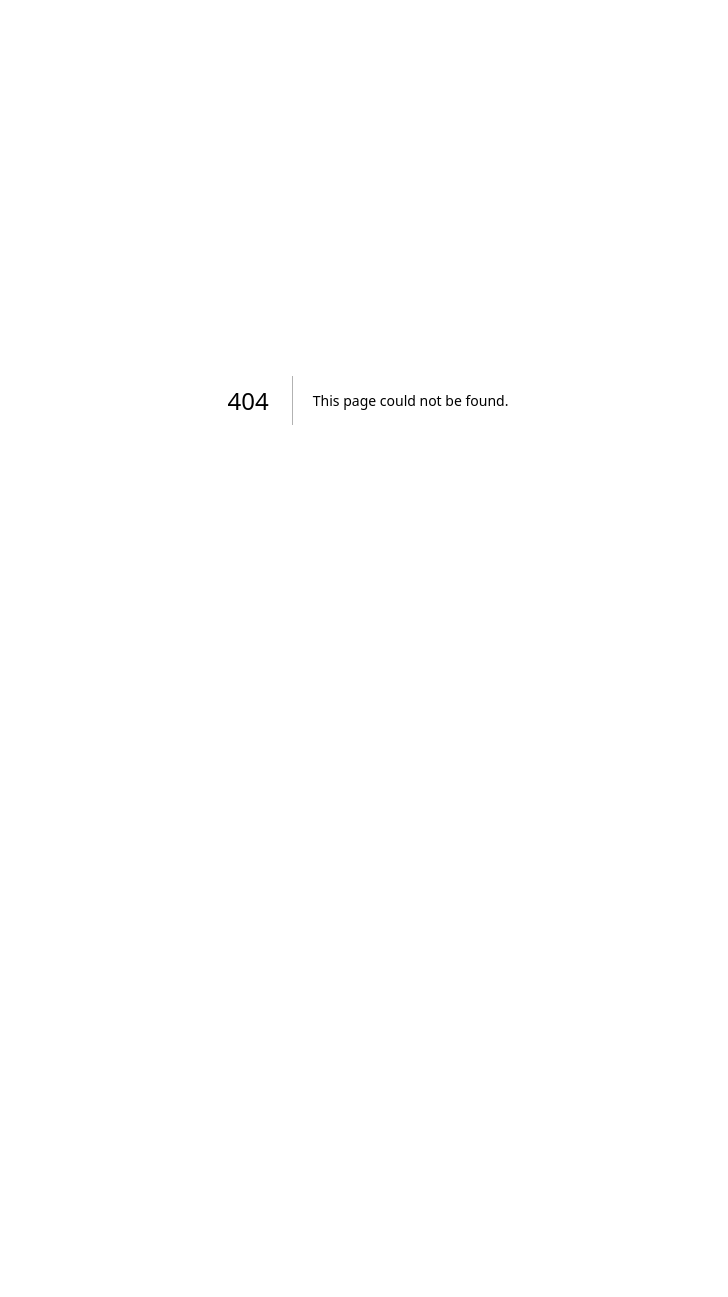
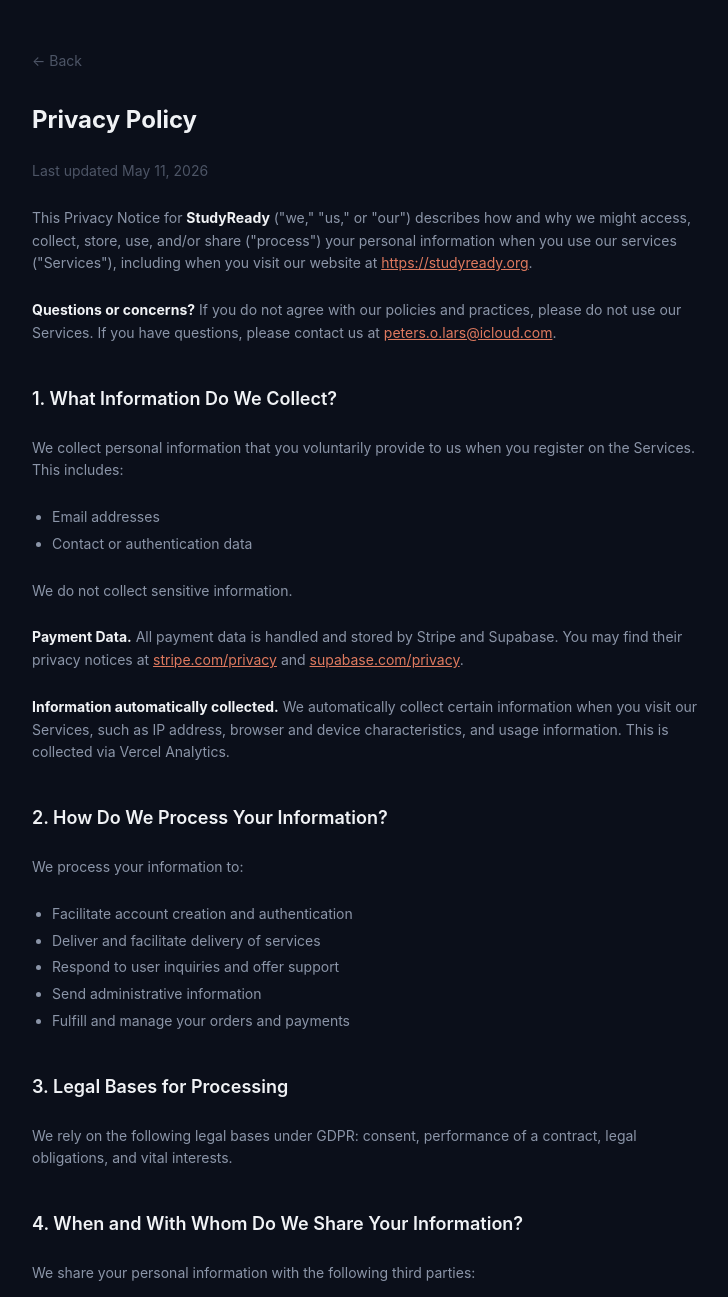
Before and after one commit to larso2424-cmd/Readiness, a Next.js app: page /privacy in a window 1280 px wide. Before the commit this address had no page. Shown: the top 1297 px of the page, without its empty margins (272-1000 px from the left). Before the commit the page ends 800 px from the top, so only its background shows below. Built offline with nearby package versions, Linux system fonts and the light colour scheme.

Commit message:
Add privacy policy page and footer link

```diff
--- a/src/app/page.tsx
+++ b/src/app/page.tsx
@@ -70,6 +70,9 @@
               Sign in
             </Link>
           </div>
+          <p className="text-xs" style={{ color: 'var(--text-tertiary)' }}>
+            <Link href="/privacy" className="underline hover:opacity-70 transition-opacity">Privacy Policy</Link>
+          </p>
         </div>
       </main>
     )
--- /dev/null
+++ b/src/app/privacy/page.tsx
@@ -0,0 +1,85 @@
+import Link from 'next/link'
+
+export default function PrivacyPage() {
+  return (
+    <div className="min-h-screen px-5 py-12" style={{ background: 'var(--bg)', color: 'var(--text-primary)' }}>
+      <div className="max-w-2xl mx-auto space-y-8">
+
+        <div>
+          <Link href="/" className="text-sm transition-colors" style={{ color: 'var(--text-tertiary)' }}>← Back</Link>
+        </div>
+
+        <div className="space-y-6 text-sm leading-relaxed" style={{ color: 'var(--text-secondary)' }}>
+          <h1 className="text-2xl font-bold" style={{ color: 'var(--text-primary)' }}>Privacy Policy</h1>
+          <p style={{ color: 'var(--text-tertiary)' }}>Last updated May 11, 2026</p>
+
+          <p>This Privacy Notice for <strong style={{ color: 'var(--text-primary)' }}>StudyReady</strong> ("we," "us," or "our") describes how and why we might access, collect, store, use, and/or share ("process") your personal information when you use our services ("Services"), including when you visit our website at <a href="https://studyready.org" className="underline" style={{ color: 'var(--accent)' }}>https://studyready.org</a>.</p>
+
+          <p><strong style={{ color: 'var(--text-primary)' }}>Questions or concerns?</strong> If you do not agree with our policies and practices, please do not use our Services. If you have questions, please contact us at <a href="mailto:peters.o.lars@icloud.com" className="underline" style={{ color: 'var(--accent)' }}>peters.o.lars@icloud.com</a>.</p>
+
+          <h2 className="text-lg font-semibold pt-4" style={{ color: 'var(--text-primary)' }}>1. What Information Do We Collect?</h2>
+          <p>We collect personal information that you voluntarily provide to us when you register on the Services. This includes:</p>
+          <ul className="list-disc pl-5 space-y-1">
+            <li>Email addresses</li>
+            <li>Contact or authentication data</li>
+          </ul>
+          <p>We do not collect sensitive information.</p>
+          <p><strong style={{ color: 'var(--text-primary)' }}>Payment Data.</strong> All payment data is handled and stored by Stripe and Supabase. You may find their privacy notices at <a href="https://stripe.com/privacy" className="underline" style={{ color: 'var(--accent)' }}>stripe.com/privacy</a> and <a href="https://supabase.com/privacy" className="underline" style={{ color: 'var(--accent)' }}>supabase.com/privacy</a>.</p>
+          <p><strong style={{ color: 'var(--text-primary)' }}>Information automatically collected.</strong> We automatically collect certain information when you visit our Services, such as IP address, browser and device characteristics, and usage information. This is collected via Vercel Analytics.</p>
+
+          <h2 className="text-lg font-semibold pt-4" style={{ color: 'var(--text-primary)' }}>2. How Do We Process Your Information?</h2>
+          <p>We process your information to:</p>
+          <ul className="list-disc pl-5 space-y-1">
+            <li>Facilitate account creation and authentication</li>
+            <li>Deliver and facilitate delivery of services</li>
+            <li>Respond to user inquiries and offer support</li>
+            <li>Send administrative information</li>
+            <li>Fulfill and manage your orders and payments</li>
+          </ul>
+
+          <h2 className="text-lg font-semibold pt-4" style={{ color: 'var(--text-primary)' }}>3. Legal Bases for Processing</h2>
+          <p>We rely on the following legal bases under GDPR: consent, performance of a contract, legal obligations, and vital interests.</p>
+
+          <h2 className="text-lg font-semibold pt-4" style={{ color: 'var(--text-primary)' }}>4. When and With Whom Do We Share Your Information?</h2>
+          <p>We share your personal information with the following third parties:</p>
+          <ul className="list-disc pl-5 space-y-1">
+            <li><strong style={{ color: 'var(--text-primary)' }}>Anthropic</strong> — AI content generation</li>
+            <li><strong style={{ color: 'var(--text-primary)' }}>Stripe</strong> — invoicing and billing</li>
+            <li><strong style={{ color: 'var(--text-primary)' }}>Supabase</strong> — infrastructure and data storage</li>
+            <li><strong style={{ color: 'var(--text-primary)' }}>Vercel</strong> — website hosting and analytics</li>
+          </ul>
+
+          <h2 className="text-lg font-semibold pt-4" style={{ color: 'var(--text-primary)' }}>5. Artificial Intelligence</h2>
+          <p>We use Anthropic's Claude to generate math practice questions. Your use of the AI features is subject to Anthropic's terms and policies.</p>
+
+          <h2 className="text-lg font-semibold pt-4" style={{ color: 'var(--text-primary)' }}>6. International Transfers</h2>
+          <p>Our servers are located in the United States. If you are in the EEA or UK, your data may be transferred internationally. We rely on the European Commission's Standard Contractual Clauses for such transfers.</p>
+
+          <h2 className="text-lg font-semibold pt-4" style={{ color: 'var(--text-primary)' }}>7. How Long Do We Keep Your Information?</h2>
+          <p>We keep your personal information for as long as you have an account with us. When you delete your account, we will delete or anonymize your information.</p>
+
+          <h2 className="text-lg font-semibold pt-4" style={{ color: 'var(--text-primary)' }}>8. How Do We Keep Your Information Safe?</h2>
+          <p>We have implemented appropriate technical and organizational security measures. However, no electronic transmission over the Internet can be guaranteed to be 100% secure.</p>
+
+          <h2 className="text-lg font-semibold pt-4" style={{ color: 'var(--text-primary)' }}>9. Your Privacy Rights</h2>
+          <p>If you are located in the EEA, UK, or Switzerland, you have the right to access, rectify, erase, or restrict processing of your personal information. To exercise these rights, contact us at <a href="mailto:peters.o.lars@icloud.com" className="underline" style={{ color: 'var(--accent)' }}>peters.o.lars@icloud.com</a>.</p>
+
+          <h2 className="text-lg font-semibold pt-4" style={{ color: 'var(--text-primary)' }}>10. Do-Not-Track Features</h2>
+          <p>We do not currently respond to DNT browser signals.</p>
+
+          <h2 className="text-lg font-semibold pt-4" style={{ color: 'var(--text-primary)' }}>11. Updates to This Notice</h2>
+          <p>We may update this Privacy Notice from time to time. We will notify you of any material changes.</p>
+
+          <h2 className="text-lg font-semibold pt-4" style={{ color: 'var(--text-primary)' }}>12. Contact Us</h2>
+          <p>If you have questions about this Privacy Notice, contact us at:</p>
+          <p><strong style={{ color: 'var(--text-primary)' }}>StudyReady</strong><br />
+          <a href="mailto:peters.o.lars@icloud.com" className="underline" style={{ color: 'var(--accent)' }}>peters.o.lars@icloud.com</a></p>
+
+          <h2 className="text-lg font-semibold pt-4" style={{ color: 'var(--text-primary)' }}>13. Review, Update, or Delete Your Data</h2>
+          <p>To request access to, correction of, or deletion of your personal information, email us at <a href="mailto:peters.o.lars@icloud.com" className="underline" style={{ color: 'var(--accent)' }}>peters.o.lars@icloud.com</a>.</p>
+        </div>
+
+      </div>
+    </div>
+  )
+}
```
